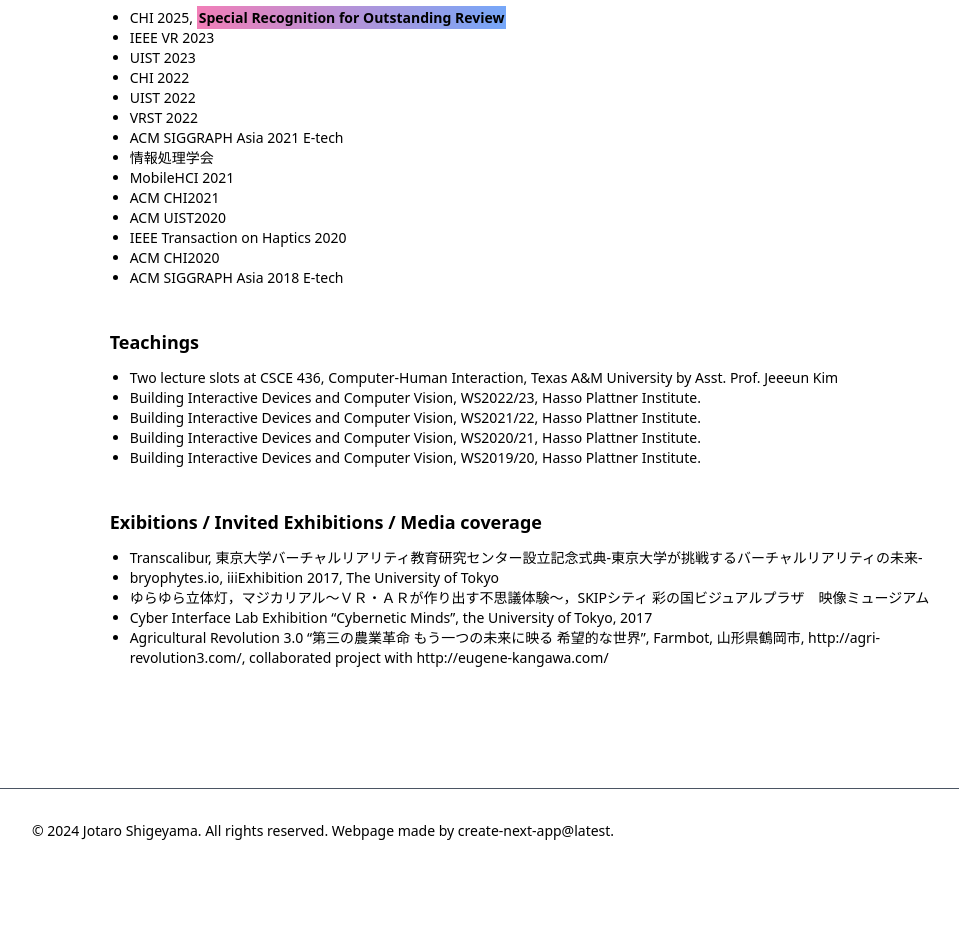
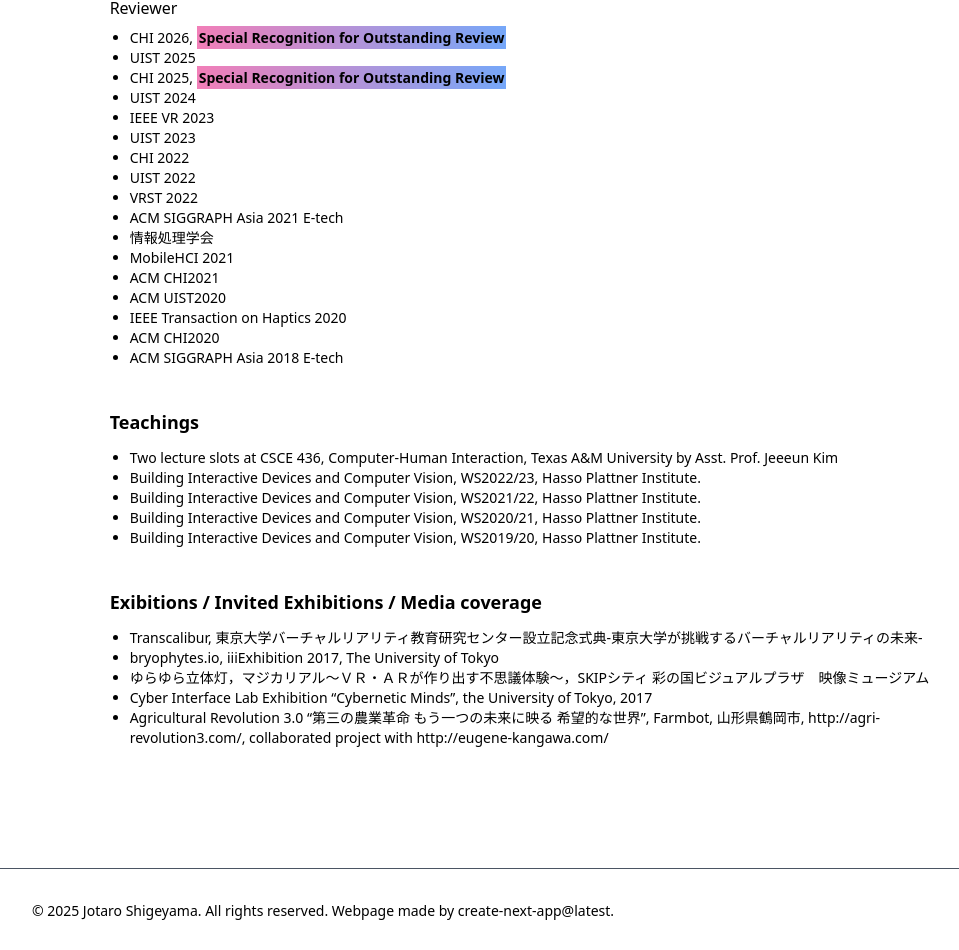
Before and after one commit to JotaroS/jotaro-next-portfolio, a Next.js app: page / in a window 1280 px wide. Shown: the part 3988-4938 px from the top of the page, without its empty margins (317-1276 px from the left). Before the commit the page ends 4861 px from the top, so only its background shows below. Built offline with nearby package versions, Linux system fonts and the light colour scheme.

Commit message:
added latest activities

```diff
--- a/app/layout.tsx
+++ b/app/layout.tsx
@@ -63,6 +63,14 @@ export default function RootLayout({
         </header>
         {children}
         </ThemeProvider>
+
+           {/* copyright */}
+      <footer className="mt-20 border-t border-gray-600 py-8 text-center text-sm text-muted-foreground">
+        <p>
+          &copy; 2025 Jotaro Shigeyama. All rights reserved. Webpage made by create-next-app@latest.
+        </p>
+        </footer>
+
       </body>
 
     </html>
--- a/app/page.tsx
+++ b/app/page.tsx
@@ -113,13 +113,17 @@ export default async function Portfolio() {
 
             <h3 className="text-md mb-2">Program Committee</h3>
             <ul className="text-sm list-disc ml-5 mb-6">
+              <li>ACM UIST2025 Poster</li>
               <li>ACM CHI2025 LBW</li>
               <li>ACM CHI2022 LBW</li>
             </ul>
 
             <h3 className="text-md mb-2">Reviewer</h3>
             <ul className="text-sm list-disc ml-5 mb-6">
+              <li>CHI 2026, <b className='award'>Special Recognition for Outstanding Review</b></li>
+              <li>UIST 2025</li>
               <li>CHI 2025, <b className='award'>Special Recognition for Outstanding Review</b></li>
+              <li>UIST 2024</li>
               <li>IEEE VR 2023</li>
               <li>UIST 2023</li>
               <li>CHI 2022</li>
@@ -152,14 +156,6 @@ export default async function Portfolio() {
           </section>
         </main>
       </div>
-
- 　      {/* copyright */}
-      <footer className="mt-20 border-t border-gray-600 py-8 text-center text-sm text-muted-foreground">
-        <p>
-          &copy; 2024 Jotaro Shigeyama. All rights reserved. Webpage made by create-next-app@latest.
-        </p>
-        </footer>
-
     </div>
   )
 }
```
Also changed, not shown: posts/transcalibur.md (+2 -2 lines).
